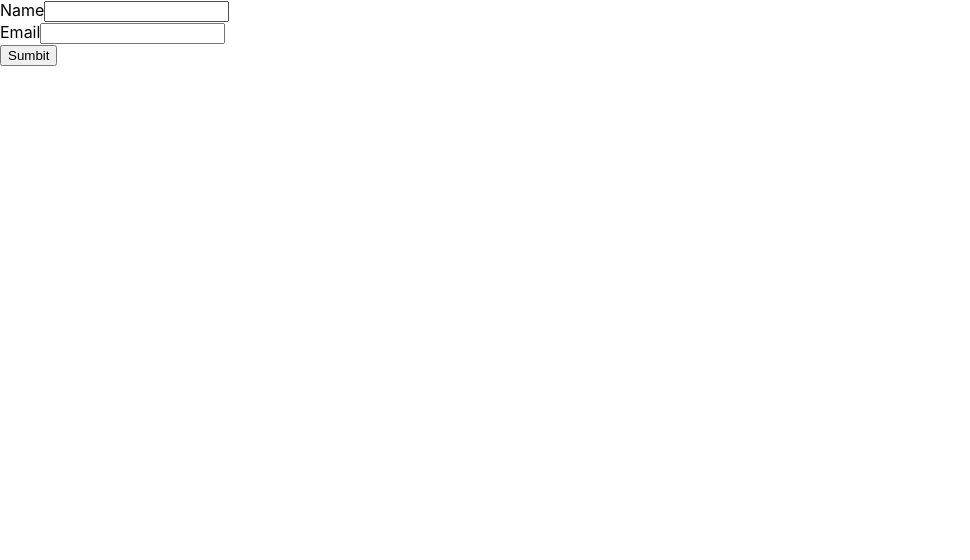
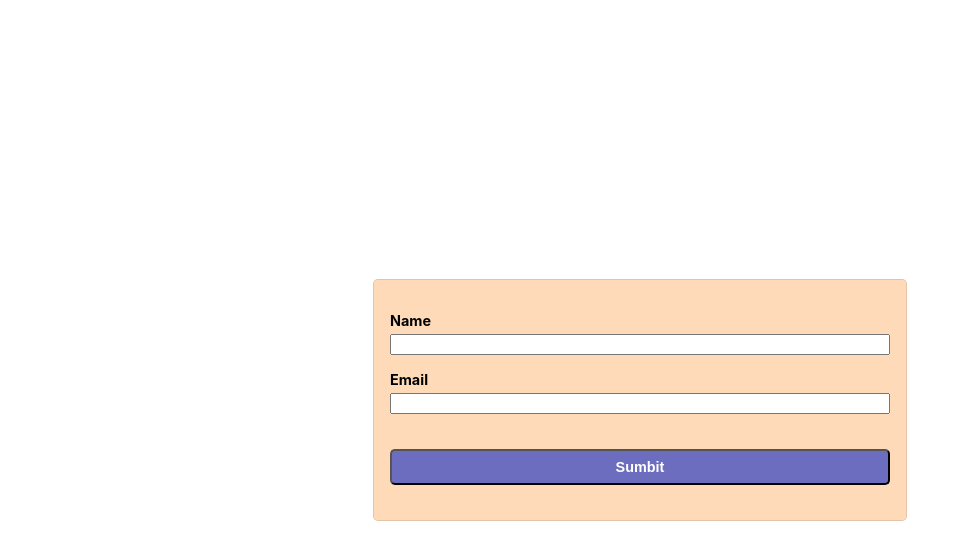
Before and after one commit to Prachi24599/dynamic-form-generator, a React (Create React App) app: page / in a window 1280 px wide. Shown: the top 560 px of the page, without its empty margins (0-970 px from the left). Built offline with nearby package versions, Linux system fonts and the light colour scheme.

Commit message:
style added for form fields

```diff
--- a/src/App.css
+++ b/src/App.css
@@ -0,0 +1,45 @@
+.App {
+  height: 100vh;
+  display: flex;
+  align-items: center;
+  justify-content: center;
+}
+form {
+  background-color: peachpuff;
+  width: 500px;
+  max-width: 800%;
+  padding: 1rem;
+  border: 1px solid rgba(0, 0, 0, 0.1);
+  border-radius: 5px;
+}
+form > div {
+  display: flex;
+}
+.input-group {
+  display: flex;
+  flex-direction: column;
+  margin: 1rem 0;
+}
+.input-group > label {
+  font-size: 0.9rem;
+  font-weight: 700;
+  margin-bottom: 0.3rem;
+}
+.input {
+  width: 100%;
+  display: flex;
+}
+.input > input:focus {
+  outline: none;
+}
+.submit-btn {
+  width: 100%;
+  padding: 0.5rem 1rem;
+  margin: 1.2rem 0;
+  background-color: rgb(109, 109, 191);
+  border-radius: 5px;
+  color: white;
+  font-size: 0.9rem;
+  font-weight: 700;
+  cursor: pointer;
+}
```
